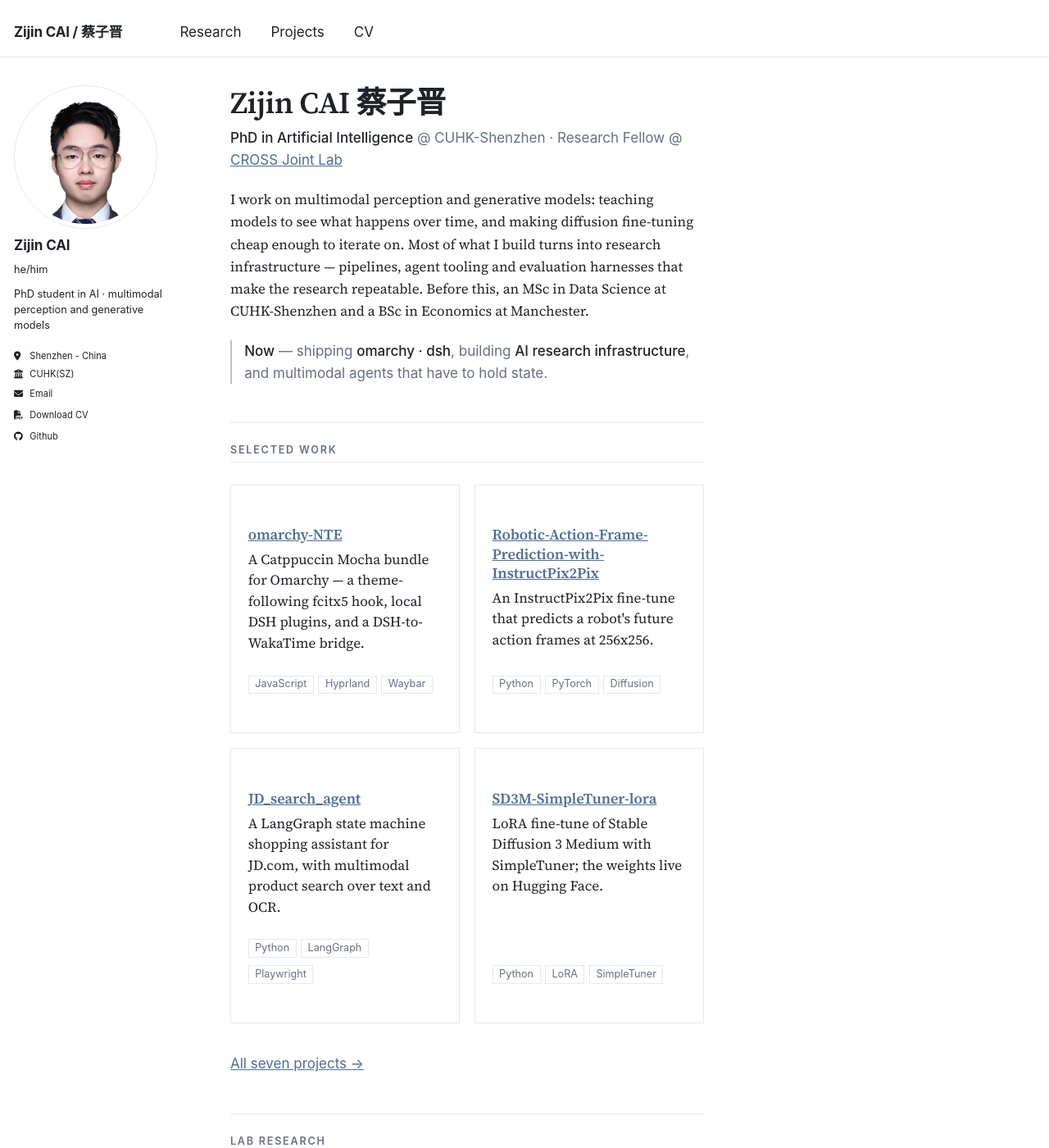
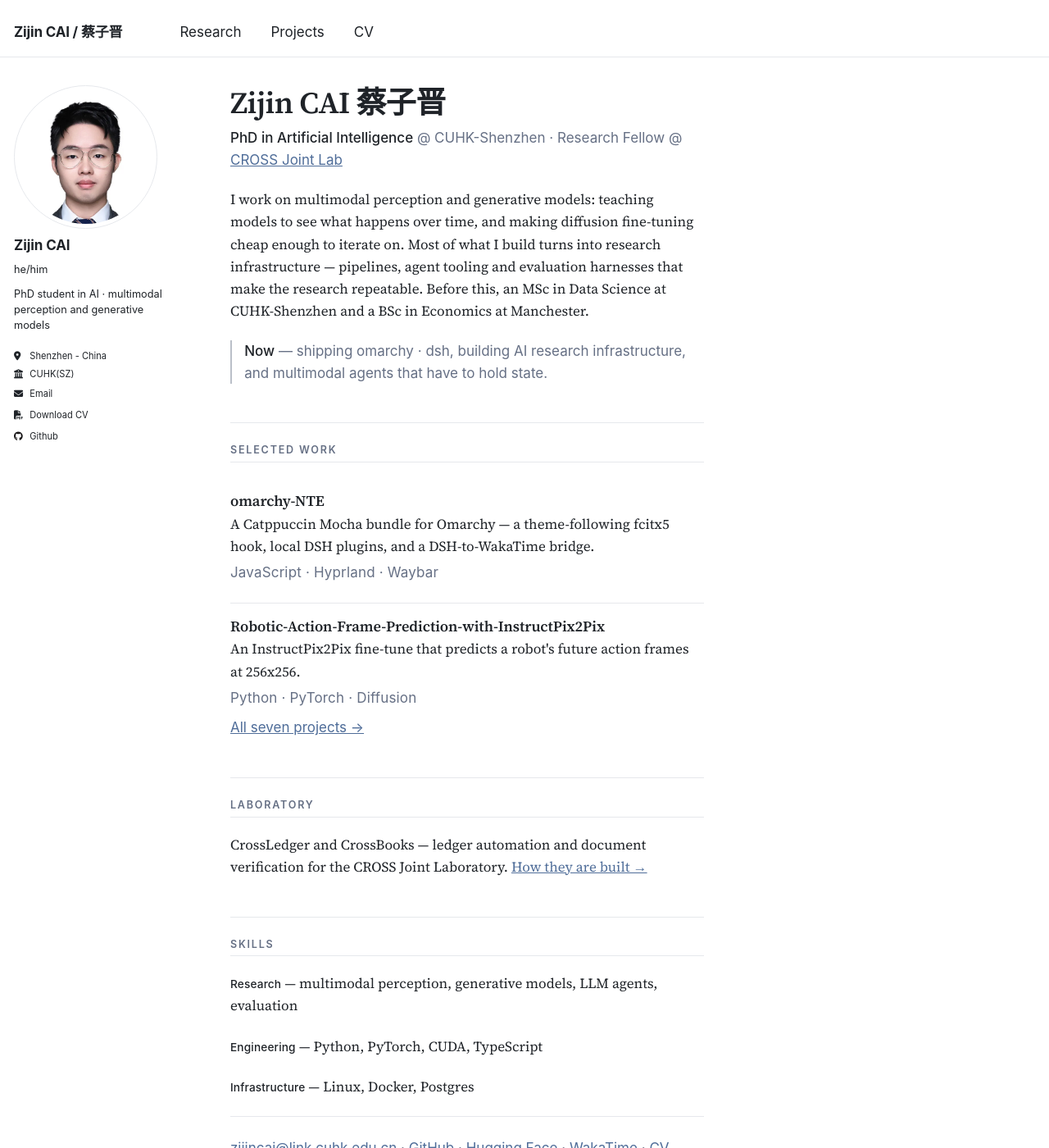
Before and after one commit to CAI991108/CAI991108.github.io, a Jekyll site: the page built from _pages/about.md, in a window 1280 px wide and 1400 px high. Shown: the whole window at 82% size. Built offline with Jekyll 4.4.1, drawn with Linux system fonts in a browser that asks for light colours; some of the changed text lies outside the part shown.

Commit message:
content: rebuild the homepage as a page of rows
- selected work is two flat rows (title, one line, stack) instead of four
  bordered cards; the stack is text, so no chip survives anywhere on the page
- the certificates leave the homepage for the CV, which is where a reader goes
  looking for them anyway
- laboratory becomes one line pointing at /research/, skills three labelled
  lines, contact one meta line closed by a rule
- the shared include grows a limit so /projects/ can render all seven from the
  same markup
- content now ends at 1415px on a 1440 viewport, down from 3250

```diff
--- /dev/null
+++ b/_includes/work-rows.html
@@ -0,0 +1,16 @@
+{% comment %}
+  Flat work rows, shared by the homepage (two) and /projects/ (all of them).
+
+  Data: _data/projects.yml. Callers pass a limit, e.g. limit=2 in the include
+  tag. include.limit arrives as a string and Liquid's for-limit wants a number,
+  so it is coerced here; uncoerced, the limit is silently dropped and every
+  project renders.
+{% endcomment %}
+{% assign row_limit = include.limit | default: 99 | plus: 0 %}
+{% for p in site.data.projects limit: row_limit %}
+  <article class="work-item">
+    <h3><a href="{{ p.url }}">{{ p.name }}</a></h3>
+    <p>{{ p.blurb }}</p>
+    <p class="work-stack">{{ p.stack | join: " · " }}</p>
+  </article>
+{% endfor %}
--- a/_pages/about.md
+++ b/_pages/about.md
@@ -13,53 +13,24 @@ redirect_from:
 
 <p class="hero__lede">I work on multimodal perception and generative models: teaching models to see what happens over time, and making diffusion fine-tuning cheap enough to iterate on. Most of what I build turns into research infrastructure — pipelines, agent tooling and evaluation harnesses that make the research repeatable. Before this, an MSc in Data Science at CUHK-Shenzhen and a BSc in Economics at Manchester.</p>
 
-<p class="hero__now"><strong>Now</strong> — shipping <strong>omarchy · dsh</strong>, building <strong>AI research infrastructure</strong>, and multimodal agents that have to hold state.</p>
+<p class="hero__now"><strong>Now</strong> — shipping omarchy · dsh, building AI research infrastructure, and multimodal agents that have to hold state.</p>
 
 ## Selected work
 
-<div class="project-grid">
-{% include project-cards.html limit=4 %}
-</div>
+{% include work-rows.html limit=2 %}
 
 <p class="section-more"><a href="{{ '/projects/' | relative_url }}">All seven projects →</a></p>
 
-## Lab research
+## Laboratory
 
-<p class="lab-note">Two systems for the CUHK(SZ)–CROSS Joint Laboratory — a joint lab of the School of Artificial Intelligence and Shenzhen Kuafu-Yundun Technology. Architecture and stack are public; the source stays closed.</p>
-
-{% include lab-systems.html %}
-
-<p class="section-more"><a href="{{ '/research/' | relative_url }}">More on research →</a></p>
+<p>CrossLedger and CrossBooks — ledger automation and document verification for the CROSS Joint Laboratory. <a href="{{ '/research/' | relative_url }}">How they are built →</a></p>
 
 ## Skills
 
 <p class="skill-row"><strong>Research</strong> — multimodal perception, generative models, LLM agents, evaluation</p>
 
-<p class="skill-row"><strong>Engineering</strong> — Python, PyTorch, CUDA, TypeScript, Vue, React</p>
+<p class="skill-row"><strong>Engineering</strong> — Python, PyTorch, CUDA, TypeScript</p>
 
-<p class="skill-row"><strong>Infrastructure</strong> — Linux, Docker, Postgres, Git, Neovim, LaTeX</p>
+<p class="skill-row"><strong>Infrastructure</strong> — Linux, Docker, Postgres</p>
 
-## Awards
-
-<div class="cert-grid">
-  <figure>
-    <img src="{{ '/images/cert-genai-5day.webp' | relative_url }}" alt="Google 5-Day Generative AI Intensive course certificate" loading="lazy">
-    <figcaption>Google · 5-Day Generative AI Intensive</figcaption>
-  </figure>
-  <figure>
-    <img src="{{ '/images/cert-hf.webp' | relative_url }}" alt="Hugging Face Agents course certificate" loading="lazy">
-    <figcaption>Hugging Face · Agents Course</figcaption>
-  </figure>
-  <figure>
-    <img src="{{ '/images/cert-nvidia-transformer-nlp.webp' | relative_url }}" alt="NVIDIA certificate: Introduction to Transformer-Based Natural Language Processing" loading="lazy">
-    <figcaption>NVIDIA · Transformer-Based NLP</figcaption>
-  </figure>
-  <figure>
-    <img src="{{ '/images/cert-nvidia-cuda-python.webp' | relative_url }}" alt="NVIDIA certificate: Accelerating Python applications with CUDA" loading="lazy">
-    <figcaption>NVIDIA · CUDA for Python</figcaption>
-  </figure>
-</div>
-
-## Contact
-
-<p class="contact-links"><a href="mailto:zijincai@link.cuhk.edu.cn">zijincai@link.cuhk.edu.cn</a> · <a href="https://github.com/CAI991108">GitHub</a> · <a href="https://huggingface.co/jimchoi">Hugging Face</a> · <a href="https://wakatime.com/@CAI991108">WakaTime</a></p>
+<p class="hero__meta"><a href="mailto:zijincai@link.cuhk.edu.cn">zijincai@link.cuhk.edu.cn</a> · <a href="https://github.com/CAI991108">GitHub</a> · <a href="https://huggingface.co/jimchoi">Hugging Face</a> · <a href="https://wakatime.com/@CAI991108">WakaTime</a> · <a href="{{ '/files/cv.pdf' | relative_url }}">CV</a></p>
--- a/_sass/_overrides.scss
+++ b/_sass/_overrides.scss
@@ -155,6 +155,58 @@ img.author__avatar {
     font-size: 0.76rem;
     font-weight: 500;
     letter-spacing: 0.01em;
+  }
+}
+
+/* Work rows: the project card flattened into title, one line, stack. The rule
+ * between them does the separating, so no borders or fills are needed. */
+.work-item {
+  padding: 0.95rem 0;
+  border-bottom: 1px solid $border-color;
+
+  &:last-of-type {
+    border-bottom: 0;
+    padding-bottom: 0.2rem;
+  }
+
+  h3 {
+    margin: 0 0 0.2rem;
+  }
+
+  h3 a {
+    color: $text-color;
+    text-decoration: none;
+    border-bottom: 1px solid transparent;
+
+    &:hover {
+      border-bottom-color: $link-color;
+    }
+  }
+
+  p {
+    margin: 0 0 0.3rem;
+  }
+}
+
+.work-stack {
+  font-family: $sans-ui;
+  font-size: 0.76rem;
+  letter-spacing: 0.01em;
+  color: $gray;
+}
+
+/* The closing meta line: contact details, set apart by a rule rather than a
+ * section heading they do not need. */
+.hero__meta {
+  font-family: $sans-ui;
+  font-size: 0.82rem;
+  color: $gray;
+  margin: 2.6rem 0 0;
+  padding-top: 1.4rem;
+  border-top: 1px solid $border-color;
+
+  a {
+    color: $slate-link;
   }
 }
 
```
Also changed, not shown: scripts/check-site.mjs (+7 -2 lines).
